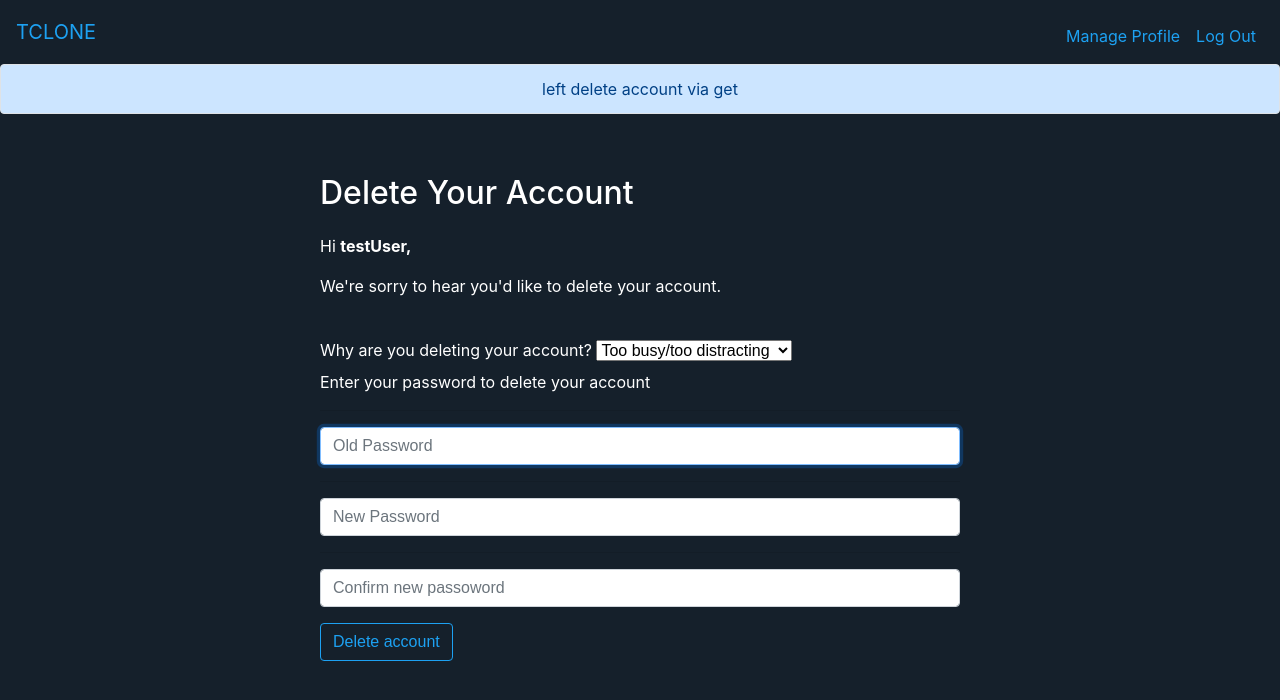
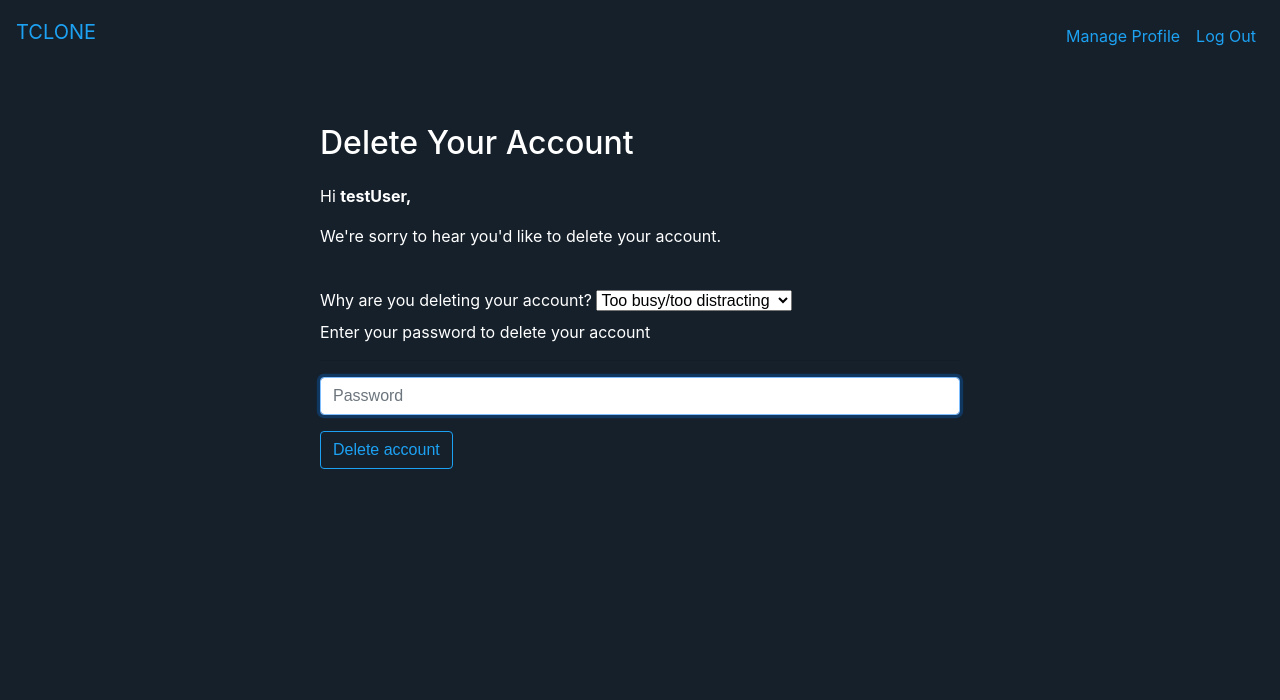
Before and after one commit to matthope1/tclone, a Flask app: page /delete-account in a window 1280 px wide. Shown: the top 700 px of the page. Run offline with Flask 2, Linux system fonts and the light colour scheme; a user stored in the database is signed in; data comes from the database, SQL or seed files in the repository; both versions use the stored data as it was after the commit; some libraries are stand-ins or nearby versions.

Commit message:
started building app comp

```diff
--- a/application.py
+++ b/application.py
@@ -168,21 +168,43 @@ def manage_profile():
     #user reached route via get method
     return render_template("manage-profile.html")
 
-@app.route('/delete-account')
+@app.route('/delete-account', methods=["GET","POST"])
 @login_required
 def delete_acc():
 
     #user reached route via post method
     if request.method == "POST":
-        print("todo: delete account post method")
-        flash("left delete account via post")
+        given_password = request.form.get("password")
+        user_id = str(session["user_id"])
+        user_data = get_user_data(user_id)
+        hash = user_data["hash"]
 
+        if not check_password_hash(hash,given_password):
+            return apology("Invalid password given")
+
+        #query users table  and delete current user from db
+        # as well as deleting all their tweets from the tweets table
+        con = lite.connect('tclone.db')
+
+        with con:
+            cur = con.cursor()
+
+            cur.execute("DELETE FROM users where id = ?", (user_id))
+            cur.execute("DELETE FROM tweets where uid = ?", (user_id))
+
+            con.commit()
+
+        con.close()
+
+        #log user out
+        session.clear()
+
+        flash("account deleted!")
         return redirect("/")
 
     #user reached route via get method
     else:
         print("todo: delete account get method")
-        flash("left delete account via get")
         username = get_username()
         print(username)
 
--- a/templates/delete-account.html
+++ b/templates/delete-account.html
@@ -30,13 +30,9 @@
 
             <p>Enter your password to delete your account</p>
             <hr>
+
             <div class="form-group">
-                <input autocomplete="off" autofocus class="form-control" name="old-password" placeholder="Old Password" type="password">
-                <hr>
-                <input autocomplete="off" autofocus class="form-control" name="new-password" placeholder="New Password" type="password">
-                <hr>
-                <input autocomplete="off" autofocus class="form-control" name="confirm-new" placeholder="Confirm new passoword" type="password">
-
+                <input autocomplete="off" autofocus class="form-control" name="password" placeholder="Password" type="password">
             </div>
 
             <button class="btn btn-primary" type="submit" name="change-pass" id="submit-button">Delete account</button>
--- a/templates/manage-profile.html
+++ b/templates/manage-profile.html
@@ -18,7 +18,6 @@ manage profile
 
         <form action="/delete-account">
              <button class="btn btn-primary" type="submit" name="delete-acc" id="submit-button">Delete account</button>
-
         </form>
     </div>
 
```
Also changed, not shown: tclone.db.
